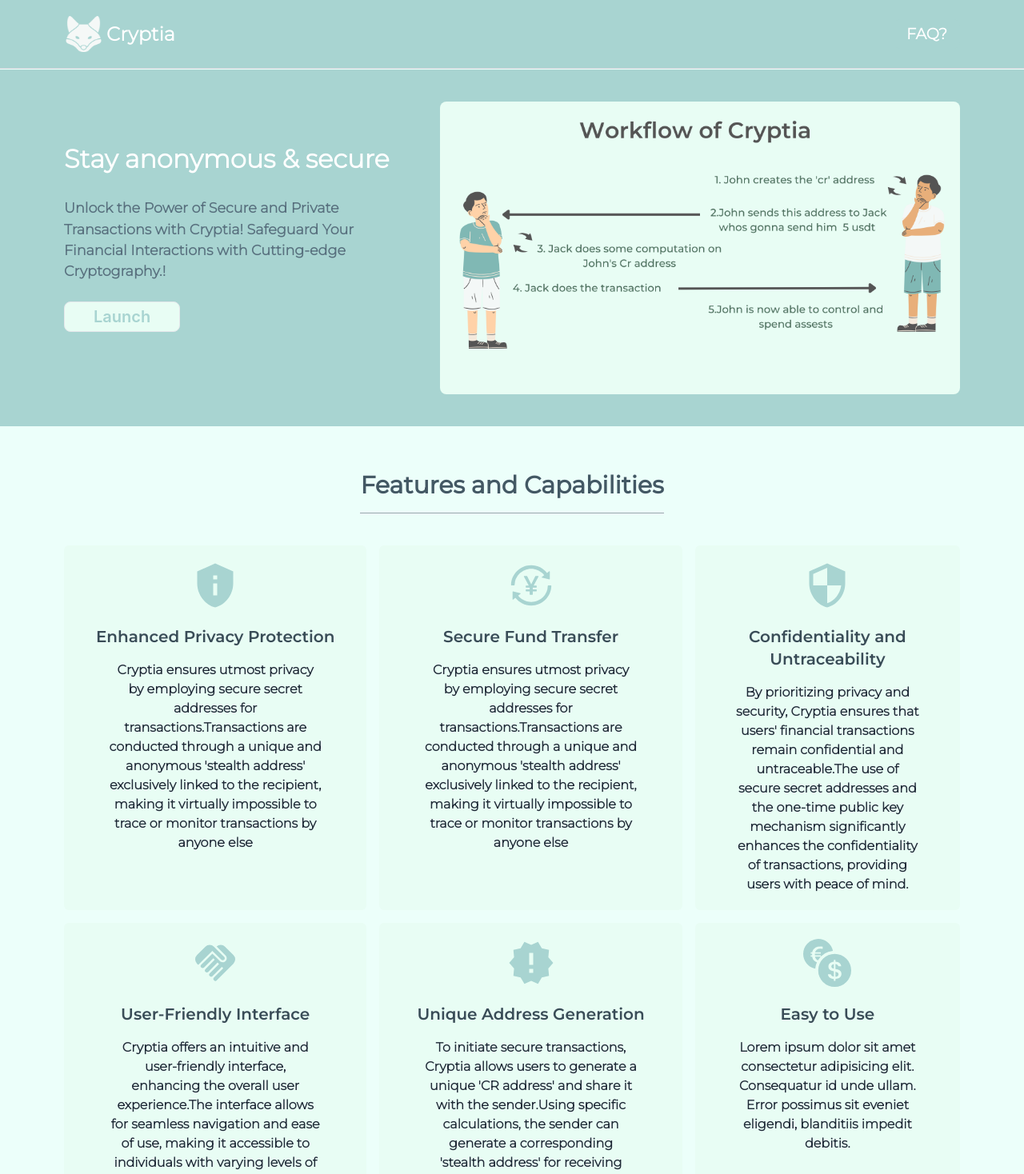
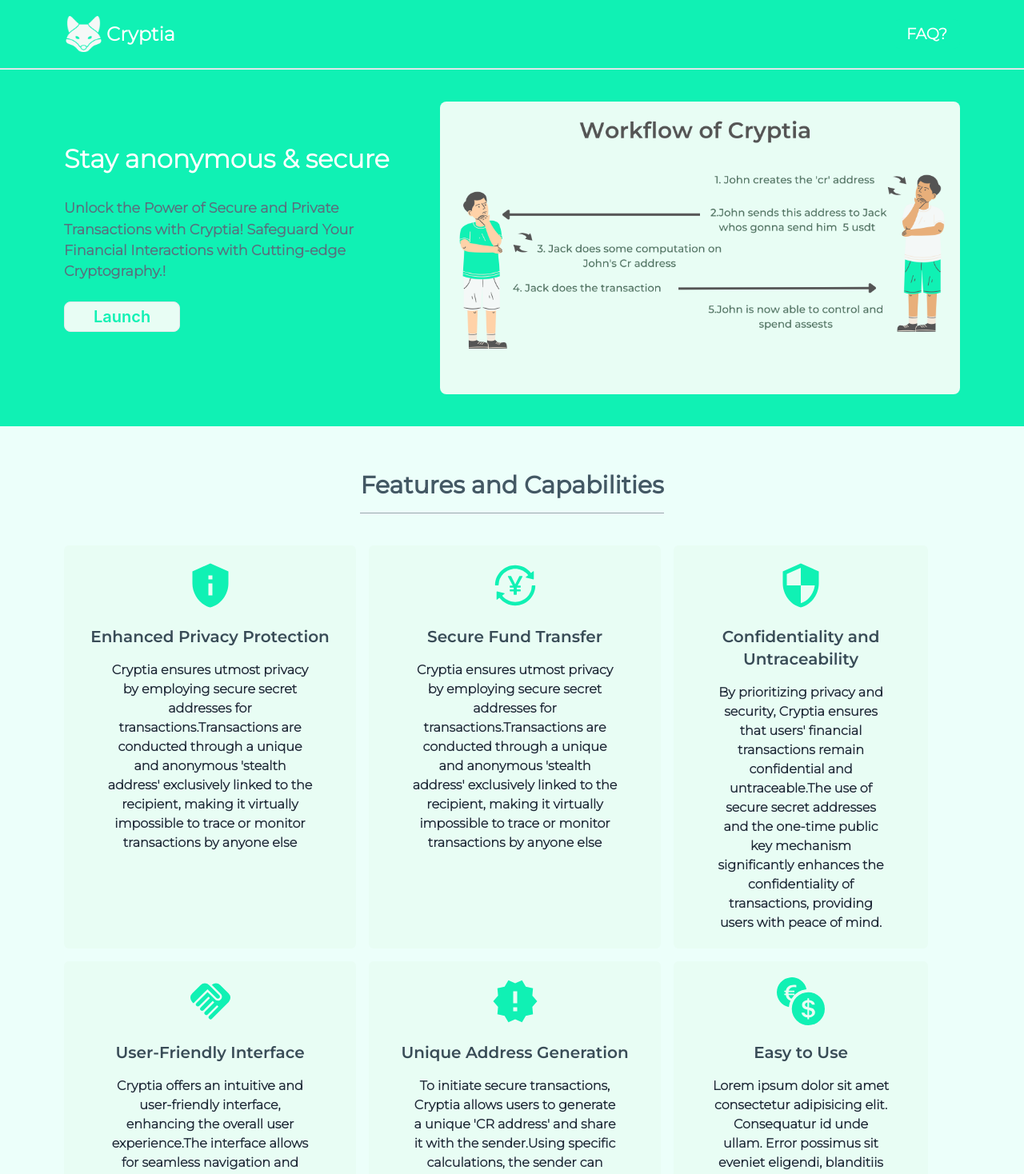
Before and after one commit to TheForus/Forus-core, a React (Create React App) app in the folder cryptia/: page / in a window 1280 px wide. Shown: the top 1468 px of the page at 80% size. Built offline with nearby package versions, Linux system fonts and the light colour scheme.

Commit message:
setting theme

```diff
--- a/cryptia/src/front-page/Features.tsx
+++ b/cryptia/src/front-page/Features.tsx
@@ -16,47 +16,47 @@
             <h1 className='montserrat-heading py-4 text-3xl
             font-semibold      text-[#435864] border-b border-gray-400 '>Features and Capabilities</h1> {/* Heading */}
             <div className='md:grid flex flex-col grid-rows-3 lg:grid-rows-2
-             sm:grid-flow-col gap-4'>
+             sm:grid-flow-col gap-4 mr-10'>
                 <FeatureBlock
                   heading='Enhanced Privacy Protection'
                   subheading="Cryptia ensures utmost privacy by employing secure secret addresses for transactions.Transactions are conducted
                   through a unique and anonymous 'stealth address' exclusively linked to the recipient, making it virtually impossible to trace or monitor transactions by anyone else"
                 >
-                  <MdPrivacyTip color='#A8D4D1' className='text-[60px]' />
+                  <MdPrivacyTip color='#10F1B4' className='text-[60px]' />
                 </FeatureBlock>
                 <FeatureBlock
                   heading='User-Friendly Interface'
                   subheading="Cryptia offers an intuitive and user-friendly interface, enhancing the
                   overall user experience.The interface allows for seamless navigation and ease of use, making it accessible to individuals with varying levels of technical expertise."
                 >
-                  <MdHandshake color='#A8D4D1' className='text-[60px]' />
+                  <MdHandshake color='#10F1B4' className='text-[60px]' />
                 </FeatureBlock>
                 <FeatureBlock
                   heading='Secure Fund Transfer'
                   subheading="Cryptia ensures utmost privacy by employing secure secret addresses for transactions.Transactions are conducted through
                   a unique and anonymous 'stealth address' exclusively linked to the recipient, making it virtually impossible to trace or monitor transactions by anyone else"
                 >
-                  <AiOutlineTransaction color='#A8D4D1' className='text-[60px]' />
+                  <AiOutlineTransaction color='#10F1B4' className='text-[60px]' />
                 </FeatureBlock>
                 <FeatureBlock
                   heading='Unique Address Generation'
                   subheading="To initiate secure transactions, Cryptia allows users to generate a unique 'CR address' and share it with the
                   sender.Using specific calculations, the sender can generate a corresponding 'stealth address' for receiving funds securely.."
                 >
-                  <MdNewReleases color='#A8D4D1' className='text-[60px]' />
+                  <MdNewReleases color='#10F1B4' className='text-[60px]' />
                 </FeatureBlock>
                 <FeatureBlock
                   heading='Confidentiality and Untraceability'
                   subheading="By prioritizing privacy and security, Cryptia ensures that users' financial transactions remain confidential and untraceable.The use of secure secret addresses and the one-time public key mechanism
                   significantly enhances the confidentiality of transactions, providing users with peace of mind."
                 >
-                  <MdOutlineSecurity color='#A8D4D1' className='text-[60px]' />
+                  <MdOutlineSecurity color='#10F1B4' className='text-[60px]' />
                 </FeatureBlock>
                 <FeatureBlock
                   heading='Easy to Use'
                   subheading="Lorem ipsum dolor sit amet consectetur adipisicing elit. Consequatur id unde ullam. Error possimus sit eveniet eligendi, blanditiis impedit debitis."
                 >
-                  <BsCurrencyExchange color='#A8D4D1' className='text-[60px]' />
+                  <BsCurrencyExchange color='#10F1B4' className='text-[60px]' />
                 </FeatureBlock>
             </div>
         </div>
--- a/cryptia/src/front-page/Footer.tsx
+++ b/cryptia/src/front-page/Footer.tsx
@@ -4,7 +4,7 @@
 
 const Footer = () => {
   return (
-    <div className='flex p-10 w-full bg-[#A8D4D1]'>
+    <div className='flex p-10 w-full bg-[#10F1B4]'>
       <ul className='flex space-x-8 items-center m-auto'>
         <li className='text-[#e8fdf4]'><a href="/https://discord.gg/qupF3BrP"><FaDiscord  size={24} /></a></li>
         <li className='text-[#e8fdf4]'><a href="https://github.com/ScriptKiddii/Cloak"><FaGithub size={24} /></a></li>
--- a/cryptia/src/front-page/Header.tsx
+++ b/cryptia/src/front-page/Header.tsx
@@ -11,7 +11,7 @@
     <>
 
 
-      <div className='bg-[#A8D4D1] sm:px-20 px-12 p-10   flex justify-between ' >
+      <div className='bg-[#10F1B4] sm:px-20 px-12 p-10   flex justify-between ' >
 
         {/* left side */}
         <div className='flex flex-col items-start space-y-6 mt-12'>
@@ -20,7 +20,7 @@
             Safeguard Your Financial Interactions with Cutting-edge Cryptography.!</p>
           <button
             className='border-1 hover:text-white hover:bg-[black]
-        hover:shadow-xl p-1 px-9 rounded-lg bg-[#E8FDF4] text-[#A8D4D1]
+        hover:shadow-xl p-1 px-9 rounded-lg bg-[#E8FDF4] text-[#10F1B4]
         font-semibold hover:border-white border text-xl'
             onClick={() => navigate('/Cryptia')}
           >Launch</button>
--- a/cryptia/src/front-page/Nav.tsx
+++ b/cryptia/src/front-page/Nav.tsx
@@ -7,7 +7,7 @@
 
 const Nav = (props: Props) => {
     return (
-        <div className='bg-[#A8D4D1] sm:px-20 px-12 p-5 flex
+        <div className='bg-[#10F1B4] sm:px-20 px-12 p-5 flex
         justify-between items-center border-b border-gray-300 '>
             {/* logo left */}
             <div className='flex space-x-1 items-center'>
@@ -20,7 +20,7 @@
             </div>
 
             {/* right side */}
-            <p className='text-white p-1 px-4 rounded-lg bg-[#A8D4D1]
+            <p className='text-white p-1 px-4 rounded-lg bg-[#10F1B4]
             montserrat-subtitle cursor-pointer hover:text-gray-800 sm:text-[1.2rem] font-semibold'>FAQ?</p>
 
         </div>
--- a/cryptia/src/front-page/Tutorial.tsx
+++ b/cryptia/src/front-page/Tutorial.tsx
@@ -12,8 +12,8 @@
        text-[#435864] border-b border-gray-400'>See how it works</h1>
        <div className='py-5'>
        <ReactPlayer
-          width='500px'
-          height='360px'
+          width='900px'
+          height='460px'
           url='https://www.youtube.com/watch?v=JhqLO40y60A&t=66s'
           />
        </div>
--- a/cryptia/src/index.css
+++ b/cryptia/src/index.css
@@ -10,7 +10,7 @@
     sans-serif;
   -webkit-font-smoothing: antialiased;
   -moz-osx-font-smoothing: grayscale;
-  background-color: #ECFFFA;
+  background-color: #f0fdfa;
 }
 
 code {
--- a/cryptia/src/main/Cr.tsx
+++ b/cryptia/src/main/Cr.tsx
@@ -89,11 +89,11 @@
 
         <h1> Unlock the power of secrecy with Cryptia,</h1>
         {note === true &&
-        <p>Guard the key, unleash the cr. Never reveal the 'secret key' , only share your secure 'Cr encess' for confidential transactions. </p>}
+          <p>Guard the key, unleash the cr. Never reveal the 'secret key' , only share your secure 'Cr encess' for confidential transactions. </p>}
 
 
         <div>
-          <p>#Cryptia-{cryptiaaddress}</p>
+          <p>#Cryptia#{cryptiaaddress}</p>
           <AiOutlineCopy onClick={copy} />
         </div>
 
--- a/cryptia/src/main/Navmain.tsx
+++ b/cryptia/src/main/Navmain.tsx
@@ -1,4 +1,4 @@
-import logo from '../Logos/logoCryptia.png'
+import logo from '../Logos/foxlogo.png'
 import { useNavigate } from 'react-router-dom';
 import { useContext } from 'react';
 import { AppContext } from './Cryptia';
@@ -14,9 +14,9 @@
             <div className="sm:px-7 flex justify-between">
                 {/* leftside logo */}
                 <div className='flex items-center cursor-pointer' onClick={() => navigate('/')}>
-                    <img className="sm:w-20 w-16 font-bold" src={logo} alt="" />
-                    <p className='ml-14 text-[#58707e] montserrat-subtitle underline-offset-8 font-semibold underline decoration-[#A8D4D1]  text-[1.1rem]'>Home</p>
-                    <p className='ml-14 text-[#58707e] montserrat-subtitle underline-offset-8 font-semibold underline decoration-[#A8D4D1]  text-[1.1rem]'>QnA</p>
+                    <img height={45} width={65} src={logo} alt="" />
+                    <p className='ml-14 text-[#58707e] montserrat-subtitle underline-offset-8 font-semibold underline decoration-[#10F1B4]  text-[1.1rem]'>Home</p>
+                    <p className='ml-14 text-[#58707e] montserrat-subtitle underline-offset-8 font-semibold underline decoration-[#10F1B4]  text-[1.1rem]'>QnA</p>
 
                 </div>
 
@@ -24,7 +24,7 @@
                 <div className="sm:flex-row flex-co flex space-x-3 items-center">
 
                     <p className="sm:text-[1rem] montserrat-small  text-gray-500  font-semibold text-[0.8rem]">{sessionStorage.getItem('address') !== null || false ? `${sessionStorage.getItem('address')?.slice(0,19)}...` : ''}</p>
-                    <button onClick={connect.connectWallet} className="montserrat-subtitle border-1 p-1 sm:text-[1rem] text-[0.8rem] hover:text-white hover:bg-[#A8D4D1] shadow-xl px-2 sm:px-4 rounded-md bg-[#A8D4D1E] text-[#A8D4D1] font-semibold border-white ">
+                    <button onClick={connect.connectWallet} className="montserrat-subtitle border-1 p-1 sm:text-[1rem] text-[0.8rem] hover:text-white hover:bg-[#10F1B4] shadow-xl px-2 sm:px-4 rounded-md bg-[#10F1B4E] text-[#10F1B4] font-semibold border-white ">
                         {sessionStorage.getItem('address') === null || false ? 'connect wallet' : 'Connected'}
                     </button>
                 </div>
```
Also changed, not shown: cryptia/src/front-page/Qna.tsx (+6 -6 lines), cryptia/src/Logos/foxlogo.png (added), cryptia/src/Logos/work.png.
